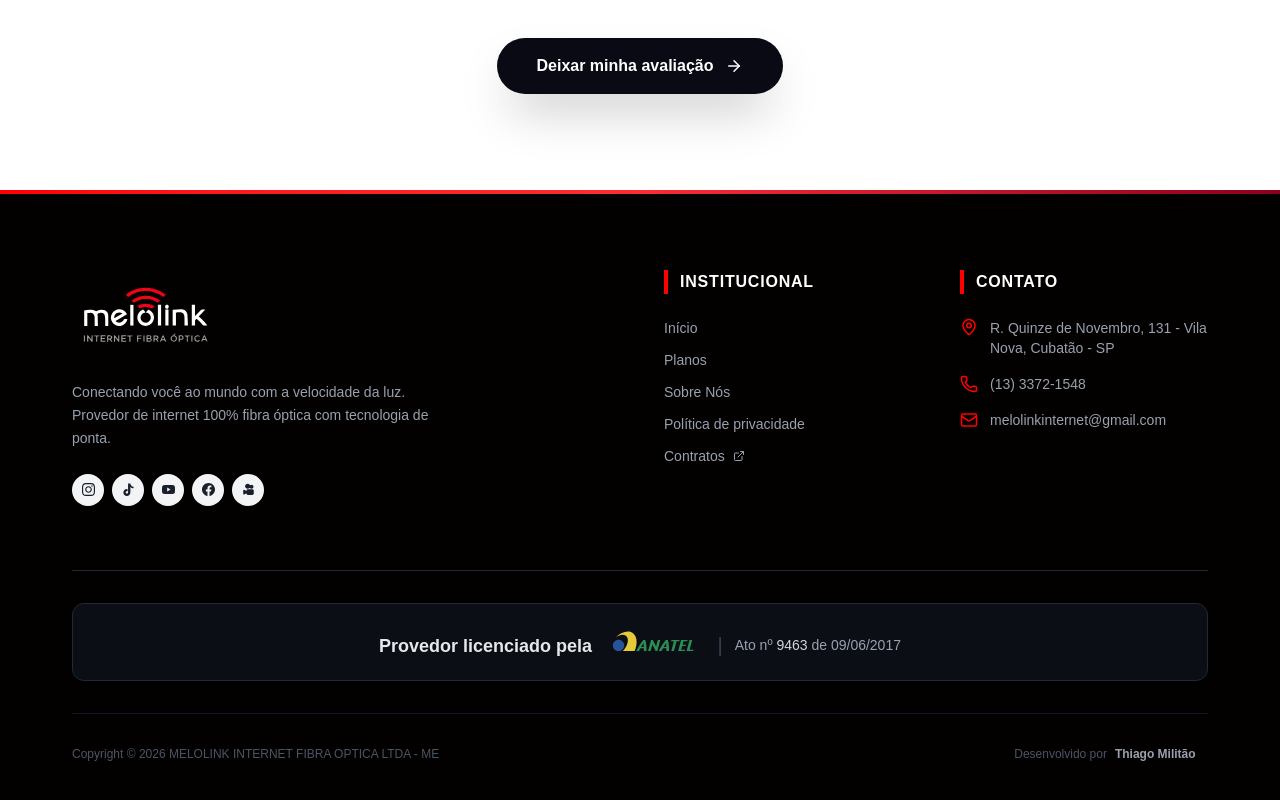
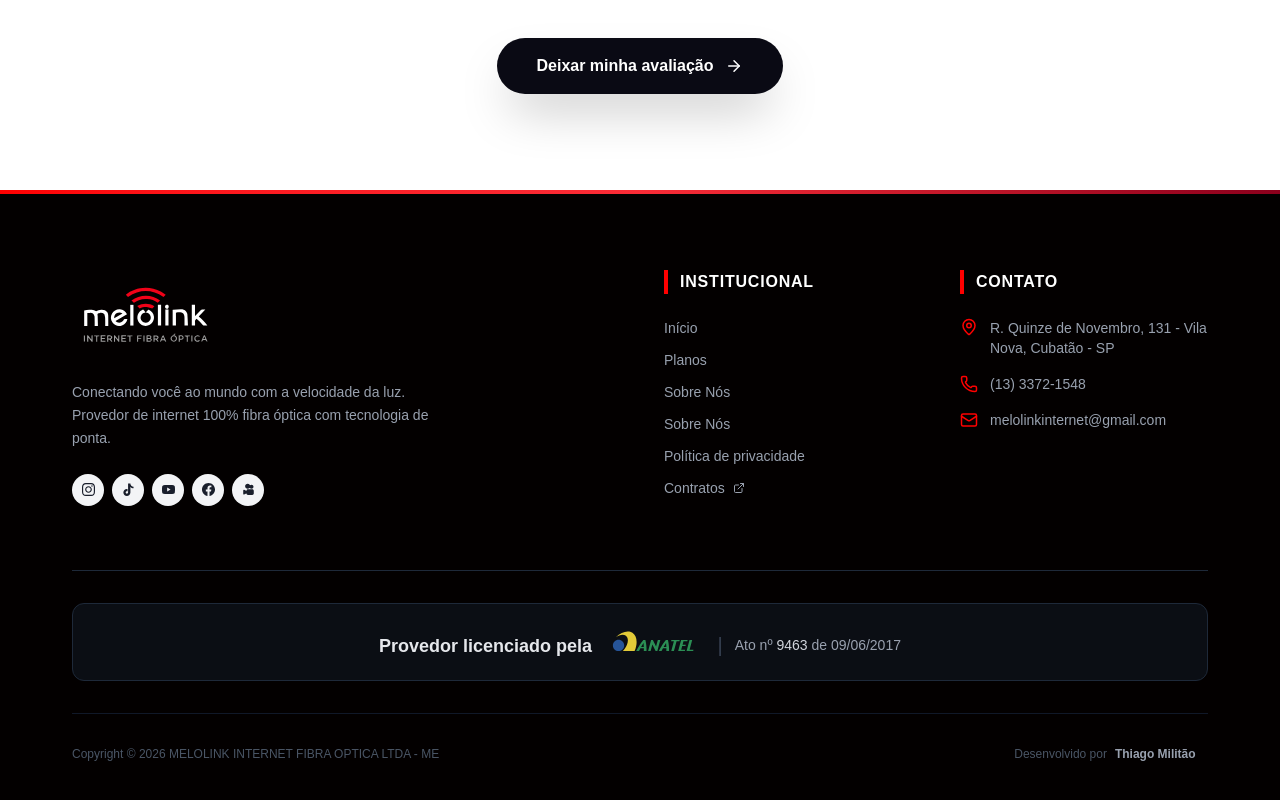
Before and after one commit to MelolinkAdmin/melolink-lp, a Next.js app: page / in a window 1280 px wide. Shown: the part 7912-8712 px from the top of the page. Built offline with nearby package versions, Linux system fonts and the light colour scheme.

Commit message:
fix: footer links

```diff
--- a/app/src/components/sections/Footer/Index.tsx
+++ b/app/src/components/sections/Footer/Index.tsx
@@ -74,7 +74,10 @@ export default function Footer() {
                                 <Link href="/#planos" onClick={(e) => handleScroll(e, "/#planos")} className="hover:text-[#FF0000] transition-colors">Planos</Link>
                             </li>
                             <li className="list-none">
-                                <Link href="/#sobre" onClick={(e) => handleScroll(e, "/#sobre")} className="hover:text-[#FF0000] transition-colors">Sobre Nós</Link>
+                                <Link href="/#sobre-nos" onClick={(e) => handleScroll(e, "/#sobre-nos")} className="hover:text-[#FF0000] transition-colors">Sobre Nós</Link>
+                            </li>
+                            <li className="list-none">
+                                <Link href="/#fale-conosco" onClick={(e) => handleScroll(e, "/#fale-conosco")} className="hover:text-[#FF0000] transition-colors">Sobre Nós</Link>
                             </li>
                             <li className="list-none">
                                 <Link href="/politica-de-privacidade" className="hover:text-[#FF0000] transition-colors">Política de privacidade</Link>
```
